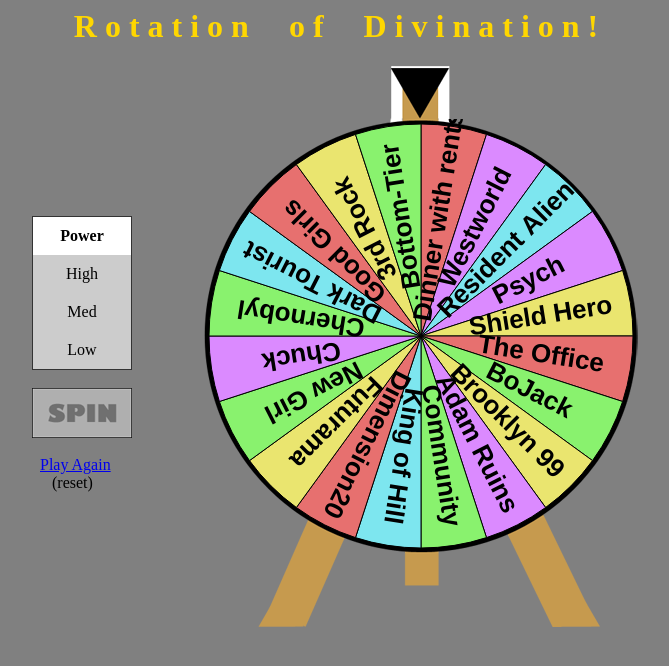
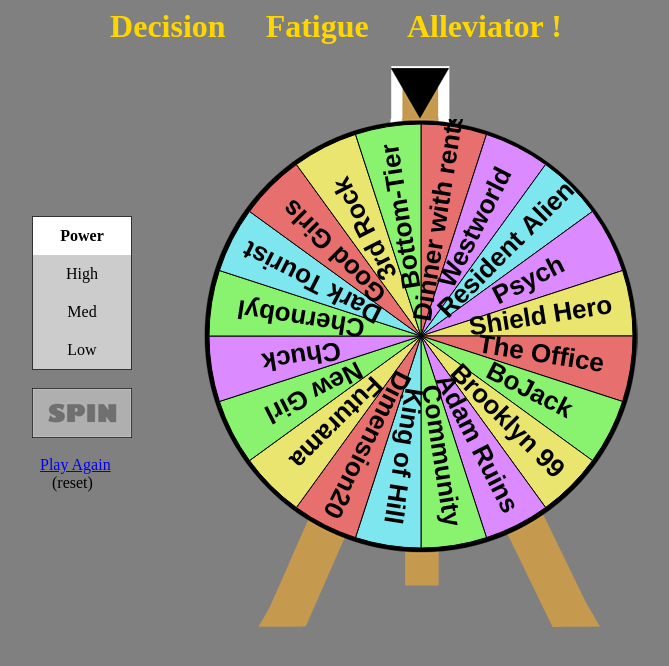
Before and after one commit to maddieschm/maddieschm.github.io, a plain HTML site: page gameshows/tvshows/index.html in a window 1280 px wide. Shown: the whole page, without its empty margins (304-973 px from the left). Drawn offline with nearby package versions, Linux system fonts and the light colour scheme; a web font is replaced by a local one.

Commit message:
updated tvshow spinwheel title

```diff
--- a/gameshows/tvshows/index.html
+++ b/gameshows/tvshows/index.html
@@ -26,7 +26,7 @@
 -->
 <html>
     <head>
-        <title>Rotation of Divination</title>
+        <title>Decision Fatigue Alleviator</title>
         <link rel="stylesheet" href="main.css" type="text/css" />
 	<link href='https://fonts.googleapis.com/css?family=Henny Penny' rel='stylesheet'>
         <script type="text/javascript" src="./Winwheel.js"></script>
@@ -34,7 +34,7 @@
     </head>
     <body>
         <div align="center">
-            <h1 style="color:gold">R o t a t i o n &nbsp; &nbsp;  o f  &nbsp; &nbsp;   D i v i n a t i o n ! </h1>
+            <h1 style="color:gold">Decision &nbsp; &nbsp;  Fatigue  &nbsp; &nbsp;   Alleviator ! </h1>
             <table cellpadding="0" cellspacing="0" border="0">
                 <tr>
                     <td>
```
